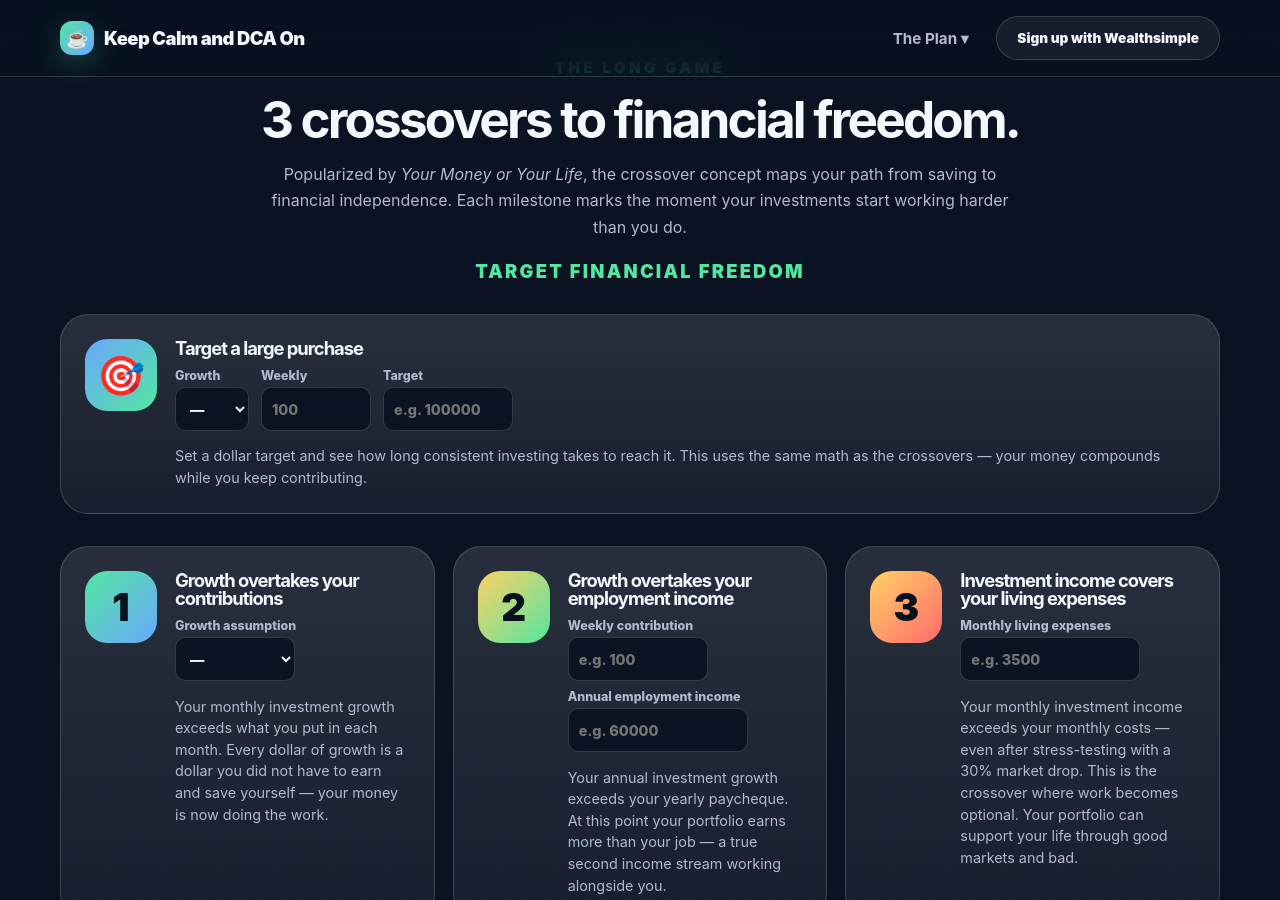
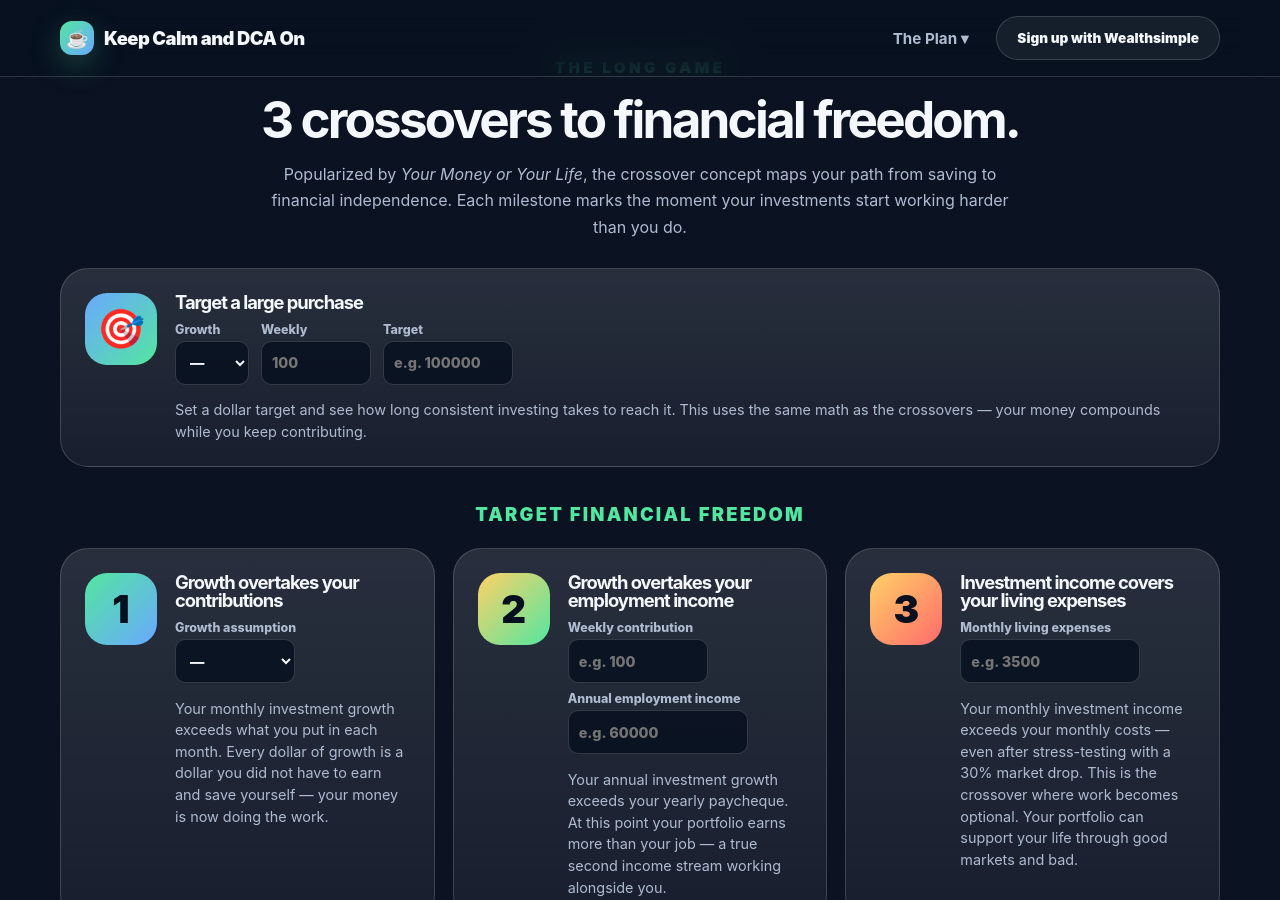
Before and after one commit to thestamp/dcathedip, a Jekyll site: the page built from index.html, in a window 1280 px wide and 900 px high, scrolled down 4996 px. Built offline with Jekyll 4.4.1, drawn with Linux system fonts in a browser that asks for light colours.

Commit message:
Move 'Target financial freedom' title below 'Target a large purchase' card

```diff
--- a/index.html
+++ b/index.html
@@ -216,7 +216,6 @@
           <p class="eyebrow">The long game</p>
           <h2>3 crossovers to financial freedom.</h2>
           <p>Popularized by <em>Your Money or Your Life</em>, the crossover concept maps your path from saving to financial independence. Each milestone marks the moment your investments start working harder than you do.</p>
-          <p class="eyebrow" style="font-size:1.15rem; letter-spacing:0.12em; margin-top:4px;">Target financial freedom</p>
         </div>
 
         <!-- Target savings calculator -->
@@ -230,6 +229,8 @@
             </div>
           </article>
         </div>
+
+        <p class="eyebrow" style="font-size:1.15rem; letter-spacing:0.12em; margin-bottom:18px; text-align:center;">Target financial freedom</p>
 
         <div class="crossover-grid" id="crossoverGrid">
           <article class="crossover-card" id="crossCard1">
```
